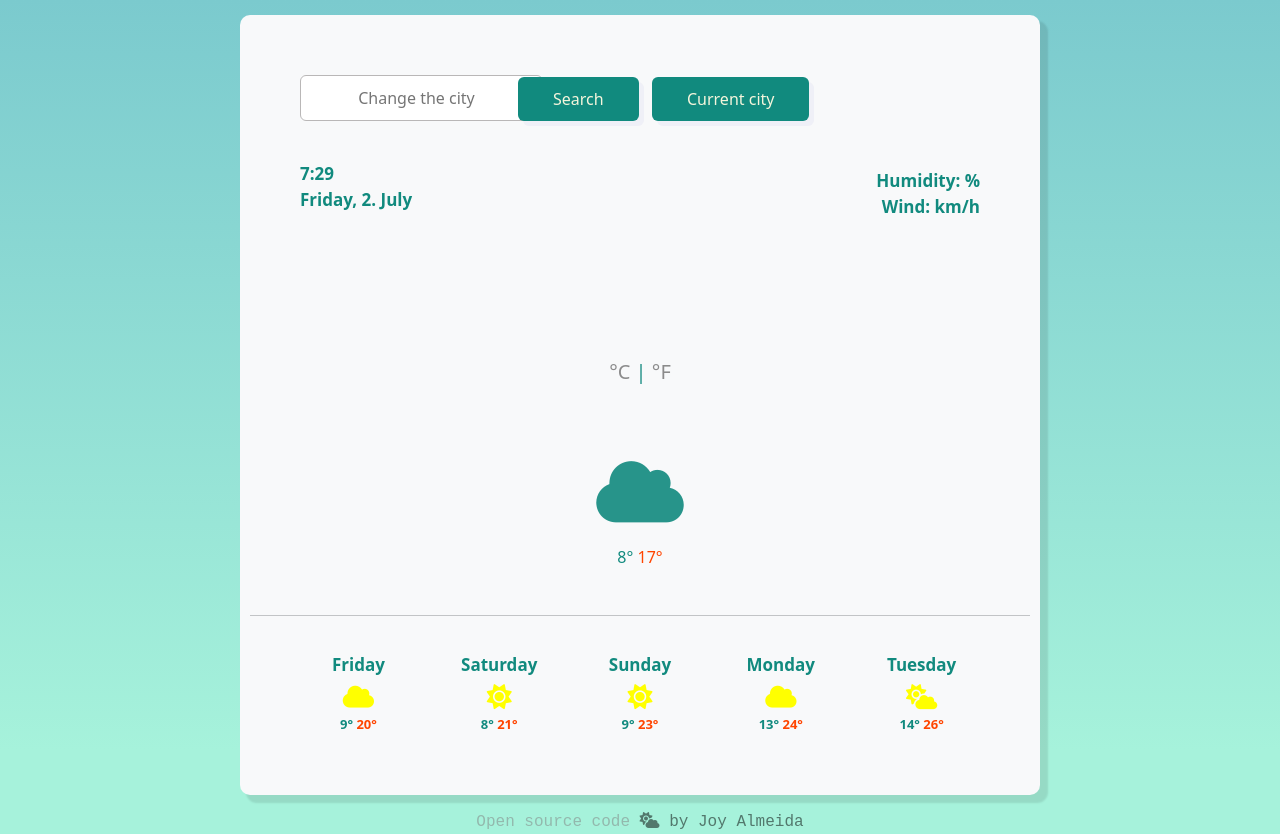
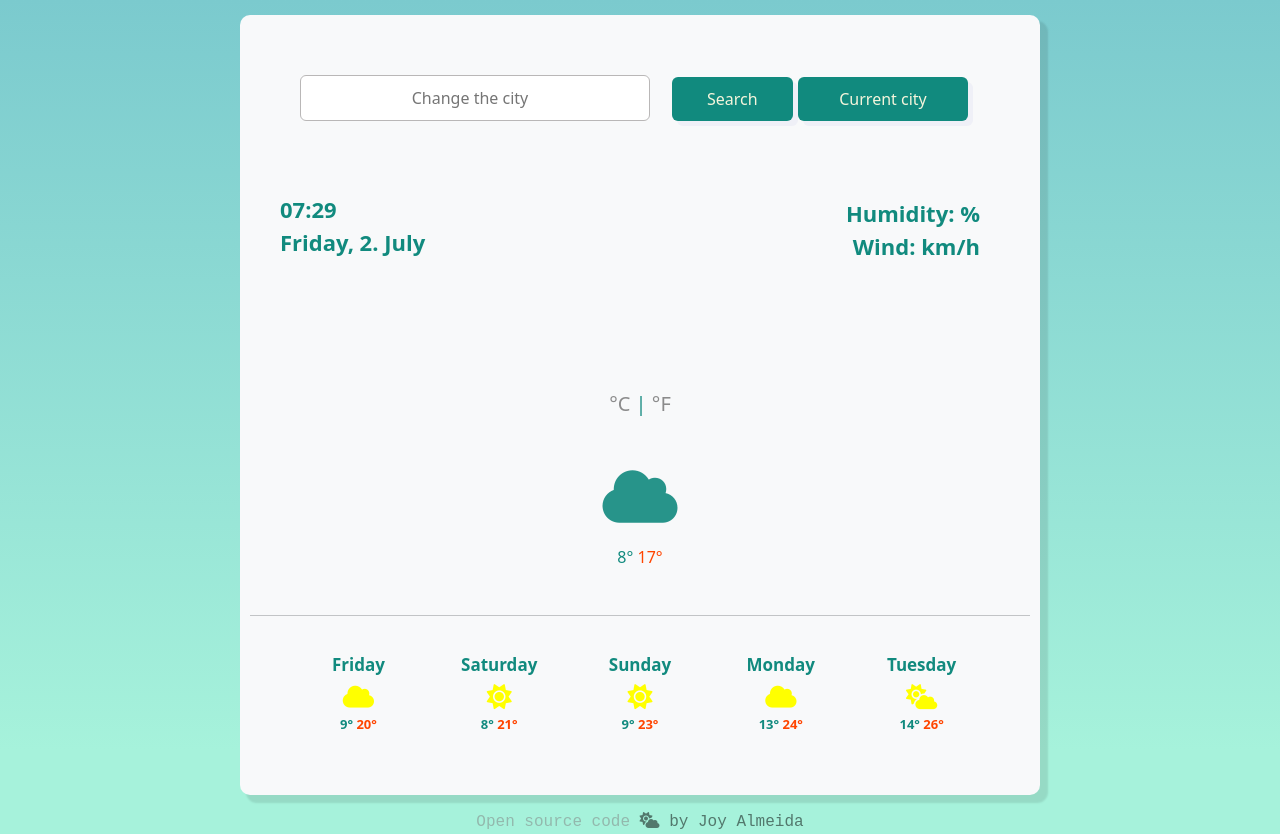
Before and after one commit to Joyce-Almeida/weather-app, a plain HTML site: page index.html in a window 1280 px wide. Drawn offline with nearby package versions, Linux system fonts and the light colour scheme; no server answers.

Commit message:
Put 0 before hour and minutes <10

```diff
--- a/index.html
+++ b/index.html
@@ -26,7 +26,7 @@
   <body>
     <div class="container">
       <div class="row">
-<div class="col-4">
+<div class="col-6">
       <form>
         <input
           type="text"
@@ -38,7 +38,7 @@
 <div class ="col-2">
         <input type="submit" class="search" value="Search" />
 </div>
-<div class="col-4">
+<div class="col-3">
   <button class="currentCity" id="currentCity">Current city</button>
 </div>
     </div>
--- a/javascript.js
+++ b/javascript.js
@@ -3,7 +3,13 @@
 let currentTime = new Date();
 
 let currentHour = currentTime.getHours();
+if (currentHour < 10) {
+  currentHour = `0${currentHour}`;
+}
 let currentMinutes = currentTime.getMinutes();
+if (currentMinutes < 10) {
+  currentMinutes = `0${currentMinutes}`;
+}
 
 let weekDays = [
   "Sunday",
--- a/styles.css
+++ b/styles.css
@@ -17,7 +17,9 @@ body {
 form {
   text-align: left;
 }
+
 .changeCity {
+  width: 350px;
   text-align: center;
   border-radius: 6px;
   border: 1px solid rgb(185, 183, 183);
@@ -31,7 +33,7 @@ form {
   border: none;
   padding: 10px 35px;
   box-shadow: 5px 5px rgba(154, 154, 218, 0.1);
-  margin-top: 52px;
+  margin: 52px 20px;
 }
 .currentCity {
   color: beige;
@@ -40,13 +42,14 @@ form {
   border: none;
   padding: 10px 35px;
   box-shadow: 5px 5px rgba(154, 154, 218, 0.1);
-  margin-top: 52px;
+  margin: 52px 12px;
+  width: 170px;
 }
 
 #time {
   text-align: left;
-  padding: 20px 50px;
-  font-size: 17px;
+  padding: 20px 30px;
+  font-size: 22px;
   font-weight: bold;
 }
 .parameters {
@@ -54,10 +57,10 @@ form {
   text-align: right;
   padding-right: 50px;
   position: relative;
-  bottom: 80px;
+  bottom: 98px;
   color: #118a7e;
   font-weight: bold;
-  font-size: 17px;
+  font-size: 22px;
 }
 
 h1 {
@@ -67,8 +70,8 @@ h1 {
   opacity: 0.9;
 }
 .main {
-  font-size: 70px;
-  padding: 20px;
+  font-size: 60px;
+
   padding-bottom: 10px;
 }
 h5 {
```
